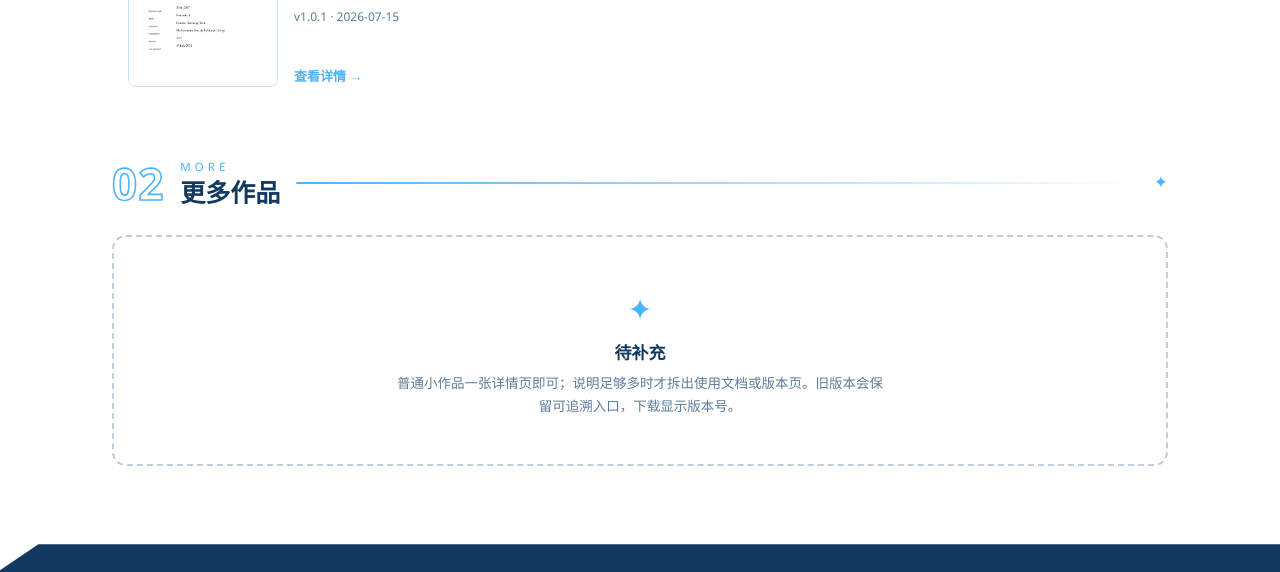
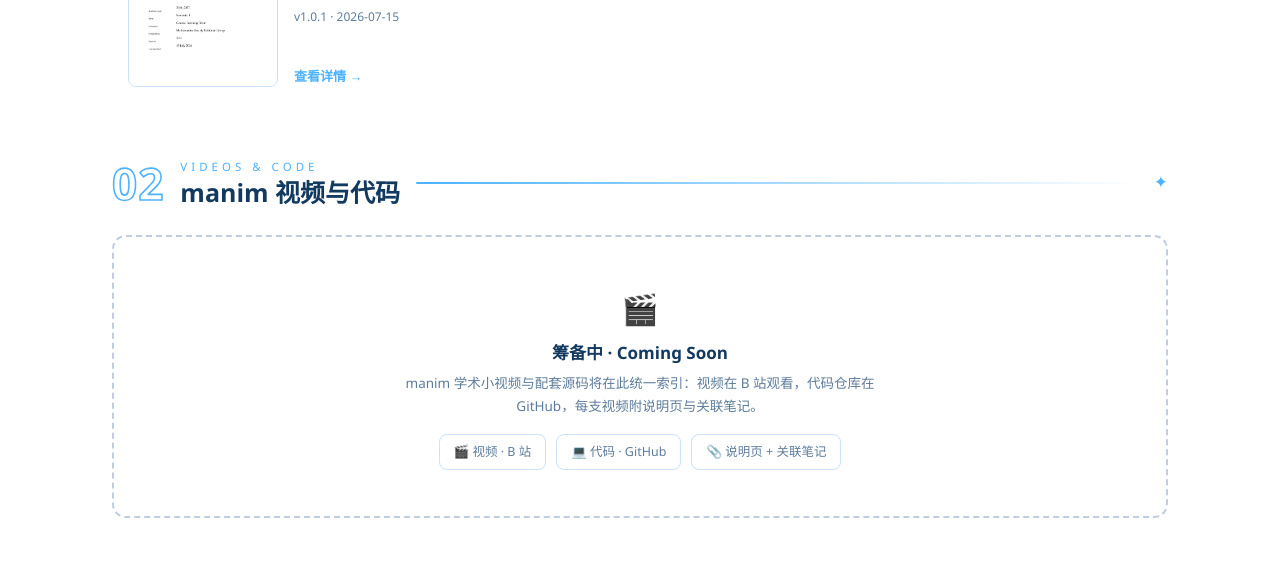
Before and after one commit to analysis2077/analysis2077.github.io, an Astro site: page /works in a window 1280 px wide. Shown: the part 1283-1855 px from the top of the page. Built offline with nearby package versions, Linux system fonts and the light colour scheme; Astro itself is replaced by a stand-in of ours.

Commit message:
works: formal page copy + manim videos & code teaser section

```diff
--- a/src/pages/works/index.astro
+++ b/src/pages/works/index.astro
@@ -69,7 +69,7 @@ const SERIES = [
     theme="trinity"
     en="Works"
     zh="作品"
-    desc="按模板、代码、排版工具等类型组织。作品页展示用途、示例图、编译环境、用法、当前版本与下载入口（规划 §8.4）。"
+    desc="自制 LaTeX 模板、manim 学术视频与配套代码的统一入口：每件作品附用途、示例、版本历史与 GitHub Releases 下载。"
     crumbs={[{ label: '首页', href: '/' }, { label: '作品' }]}
   />
   <div class="wrap">
@@ -105,11 +105,16 @@ const SERIES = [
       ))}
     </section>
     <section class="sec">
-      <SecHead no="02" en="More" zh="更多作品" />
+      <SecHead no="02" en="Videos & Code" zh="manim 视频与代码" />
       <div class="empty">
-        <span class="e-star">✦</span>
-        <h3>待补充</h3>
-        <p>普通小作品一张详情页即可；说明足够多时才拆出使用文档或版本页。旧版本会保留可追溯入口，下载显示版本号。</p>
+        <span class="e-star">🎬</span>
+        <h3>筹备中 · Coming Soon</h3>
+        <p>manim 学术小视频与配套源码将在此统一索引：视频在 B 站观看，代码仓库在 GitHub，每支视频附说明页与关联笔记。</p>
+        <span class="e-cards">
+          <span class="e-card">🎬 视频 · B 站</span>
+          <span class="e-card">💻 代码 · GitHub</span>
+          <span class="e-card">📎 说明页 + 关联笔记</span>
+        </span>
       </div>
     </section>
   </div>
```
